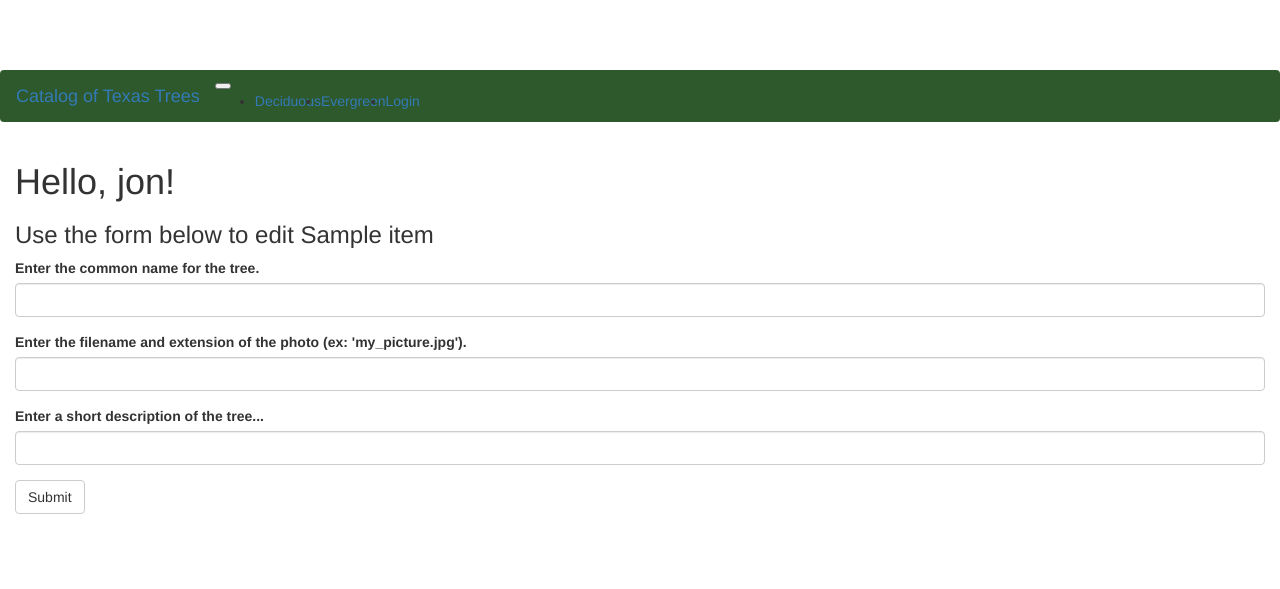
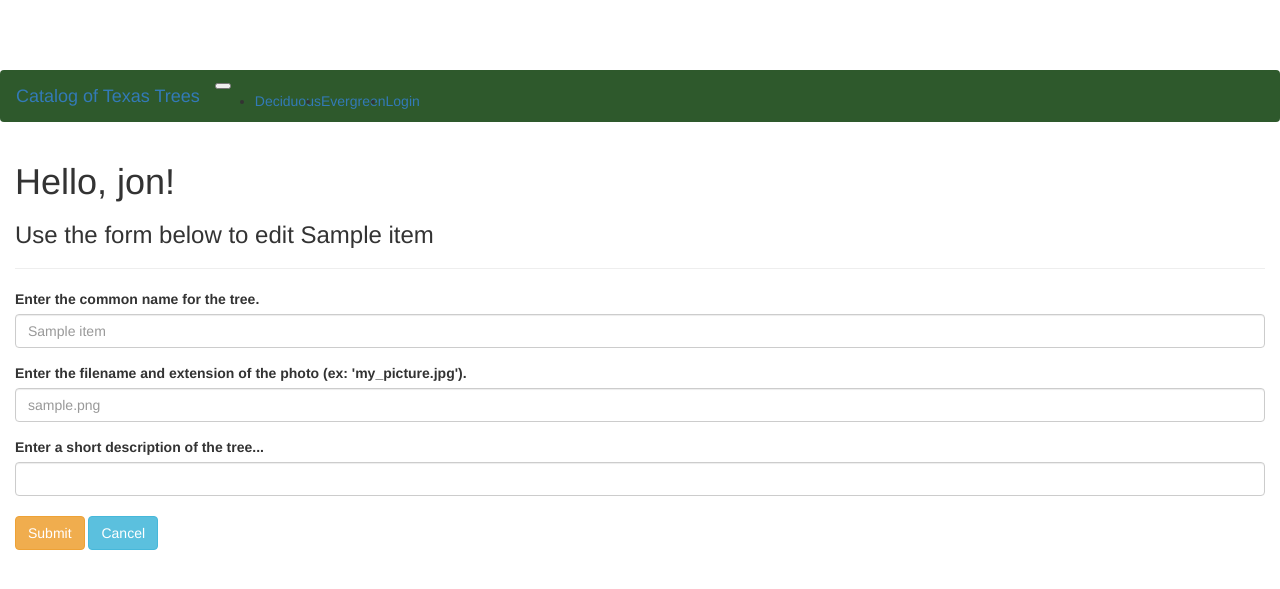
Before and after one commit to jwlunsford/udacity_projects, a Flask app: page /category/1/1/edit/ in a window 1280 px wide. Shown: the top 589 px of the page. Run offline with Flask 2, Linux system fonts and the light colour scheme; tables that the repository leaves empty hold one stand-in row (values such as "Sample post"); some libraries are stand-ins or nearby versions.

Commit message:
Update: added href urls and recreated the edit item form to include placeholders.

```diff
--- a/item_catalog/templates/deleteItems.html
+++ b/item_catalog/templates/deleteItems.html
@@ -10,7 +10,7 @@
   </div>
   <form action="" method="POST">
     <button type='submit' class='btn btn-danger'>Delete</button>
-    <a class='btn btn-primary' role='button' href="{{ url_for('showItems', category_id=category_id) }}">Cancel</a>
+    <a class='btn btn-info' role='button' href="{{ url_for('showItems', category_id=category_id) }}">Cancel</a>
   </form>
 {% else %}
   <h1>Hello, Stranger!</h1>
--- a/item_catalog/templates/editItems.html
+++ b/item_catalog/templates/editItems.html
@@ -6,7 +6,21 @@
 {% if user %}
   <h1>Hello, {{ user.username }}!</h1>
   <h3>Use the form below to edit {{ item.name }}</h3>
-  {{ wtf.quick_form(form) }}
+  <hr>
+  <form action="" method="post" class="form" role="form">
+    {{ form.csrf_token() }}
+    <dl>
+      <!-- IF YOU ACCESS VARIABLES INSIDE TAGS DON'T PUT THE BRACES AROUND THEM -->
+      {{ wtf.form_field(form.name, class="form-control", placeholder=item.name) }}
+      {{ wtf.form_field(form.photo_filename, class="form-control", placeholder=item.photo_filename) }}
+      {{ wtf.form_field(form.description, class="form-control") }}
+    </dl>
+    <p>
+      <input type="submit" class="btn btn-warning">
+      <a href="{{ url_for('showItems', category_id=item.category_id) }}" class="btn btn-info ml-0 mt-auto" role="button">Cancel</a>
+    </p>
+  </form>
+
 {% else %}
   <h1>Hello, Stranger!</h1>
   <h3>You are not allowed to edit a Tree.</h3>
--- a/item_catalog/templates/showItems.html
+++ b/item_catalog/templates/showItems.html
@@ -18,7 +18,7 @@
           <p class="card-text">{{ item.description }}</p>
         </div>
         <div class="card-footer">
-          <a href="#" class="btn btn-info ml-0 mt-auto" role="button">Edit</a>
+          <a href="{{ url_for('editItem', item_id=item.id, category_id=item.category_id) }}" class="btn btn-info ml-0 mt-auto" role="button">Edit</a>
           <a href="{{ url_for('deleteItem', item_id=item.id, category_id=item.category_id) }}" class="btn btn-info ml-0 mt-auto" role="button">Delete</a>
         </div>
       </div>
```
